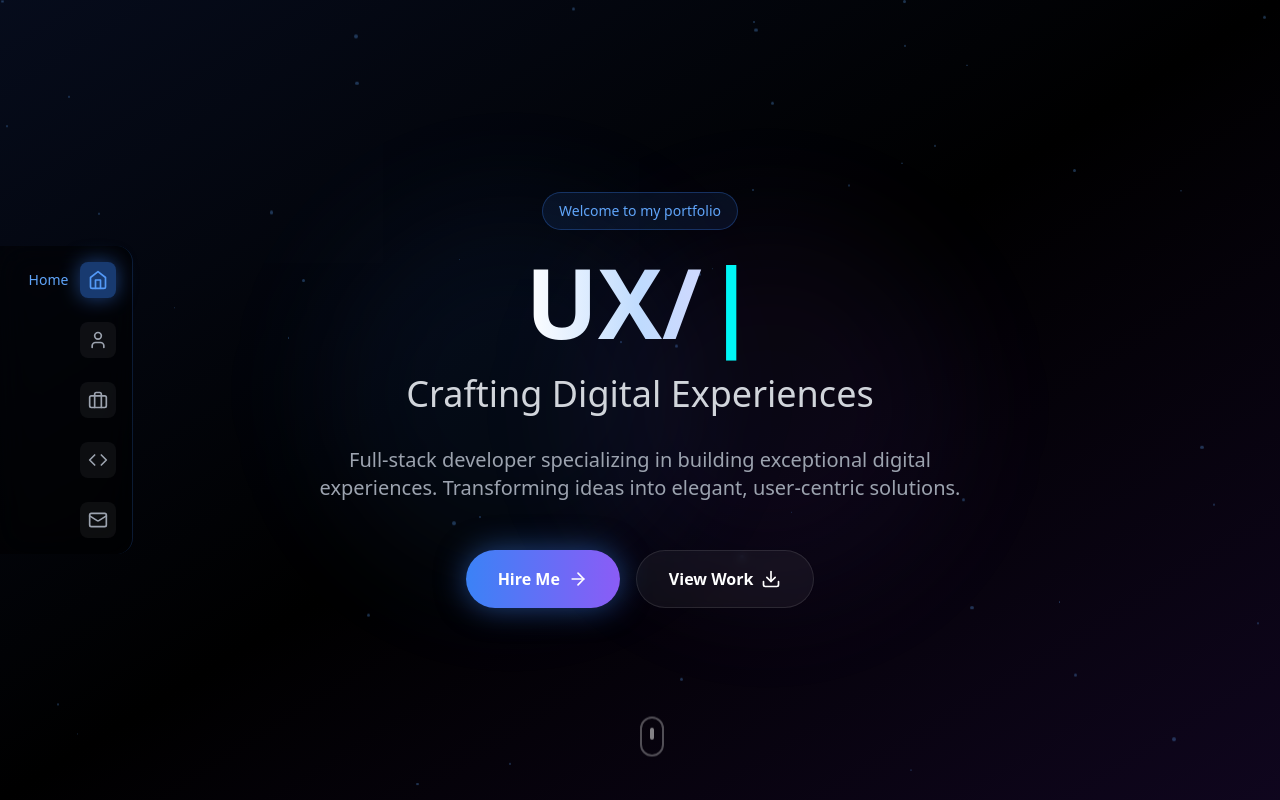
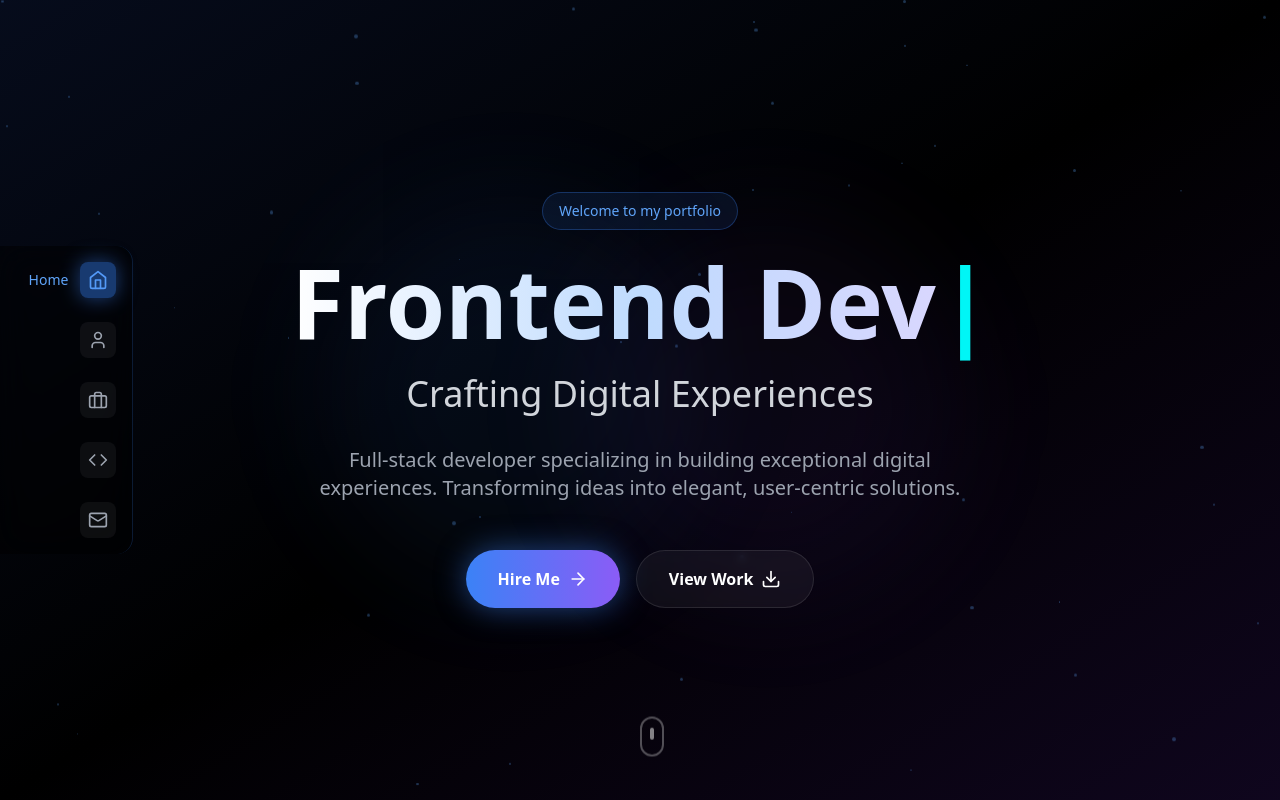
Before and after one commit to arifbasha559/arifbasha559, a React (Vite) app: page / in a window 1280 px wide. Shown: the top 800 px of the page. Built offline with nearby package versions, Linux system fonts and the light colour scheme.

Commit message:
feat: update typewriter words to include new roles and skills

```diff
--- a/src/components/Hero.tsx
+++ b/src/components/Hero.tsx
@@ -58,10 +58,11 @@ export default function Hero() {
             <Typewriter
               words={[
                 "Student",
-                "UX/UI Designer",
                 "Frontend Developer",
                 "Tech Enthusiast!",
                 "Creative Developer",
+                "Problem Solver",
+                "Lifelong Learner",
               ]}
               loop
               cursor
```
